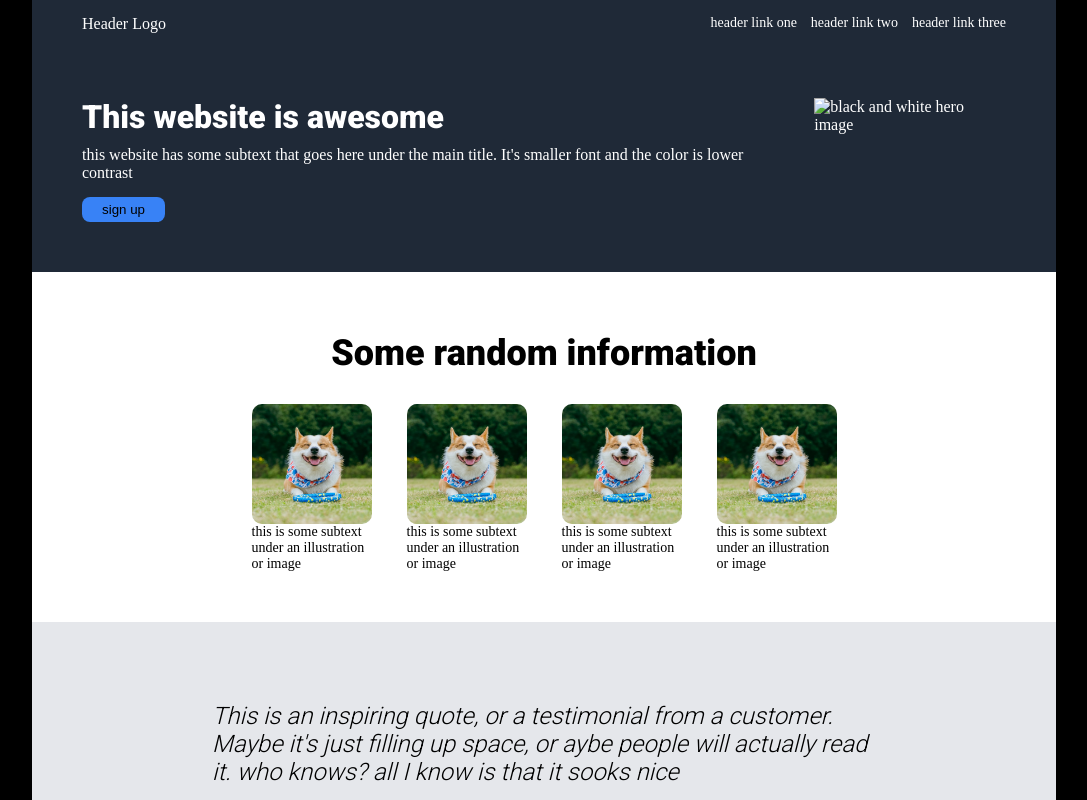
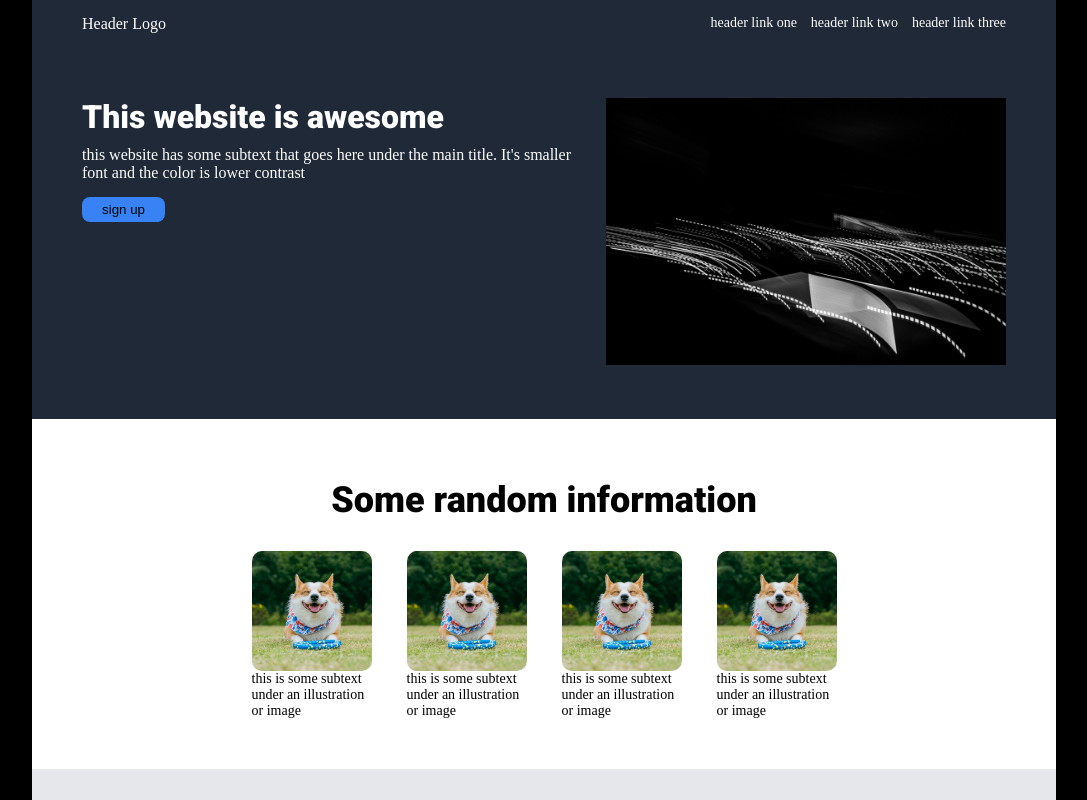
Before and after one commit to sambonT/Odin-Landing-Page, a plain HTML site: page index.html in a window 1280 px wide. Shown: the top 800 px of the page, without its empty margins (96-1183 px from the left). Drawn offline with Linux system fonts and the light colour scheme; the site is published under a folder, as on GitHub Pages, so addresses that start at the root find nothing.

Commit message:
fixed hero image path

```diff
--- a/index.html
+++ b/index.html
@@ -43,7 +43,7 @@
                 </div>
 
                 <div class="hero-panel-right">
-                    <img src="/images/hero-image.jpg" alt="black and white hero image">
+                    <img src="images/hero-image.jpg" alt="black and white hero image">
                 </div>
 
 
```
